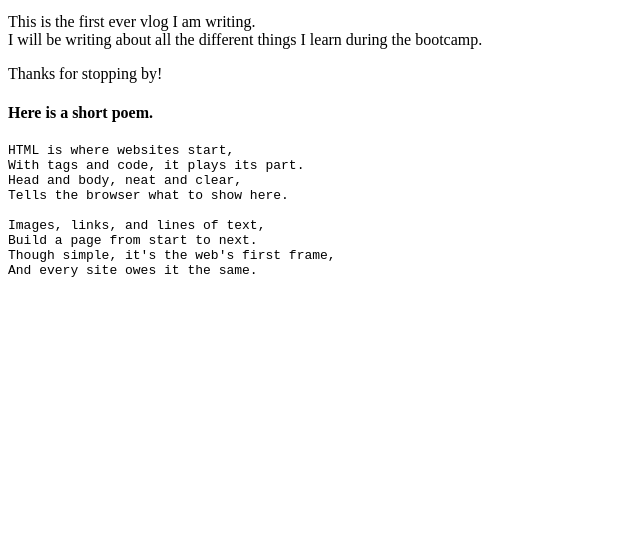
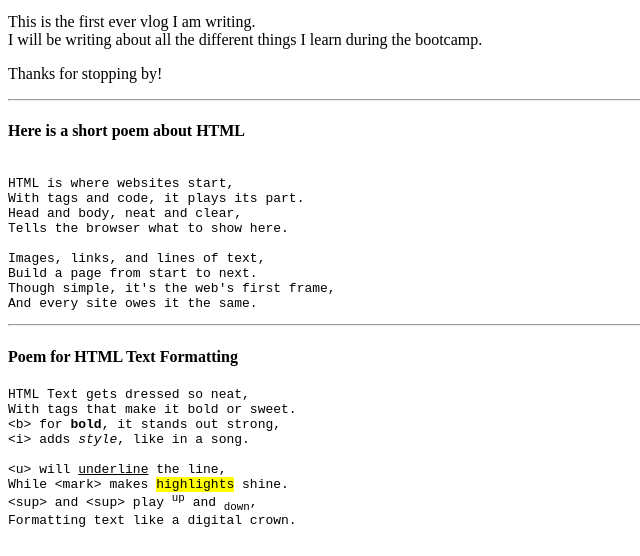
Before and after one commit to deep-ghotane/html-basic, a plain HTML site: page blog.html in a window 1280 px wide. Shown: the part 421-977 px from the top of the page, without its empty margins (0-640 px from the left). Before the commit the page ends 800 px from the top, so only its background shows below. Drawn offline with Linux system fonts and the light colour scheme.

Commit message:
Used pre element and Some other TEXT FORMATTING

```diff
--- a/blog.html
+++ b/blog.html
@@ -21,8 +21,11 @@
         bootcamp.
       </p>
       <p>Thanks for stopping by!</p>
-      <h4>Here is a short poem.</h4>
+      <hr />
+      <!--Horizontal line-->
+      <h4>Here is a short poem about <strong>HTML</strong></h4>
       <pre>
+        <!-- <pre> element displays the content as it is unlike <p> element -->
 HTML is where websites start,
 With tags and code, it plays its part.
 Head and body, neat and clear,
@@ -31,8 +34,23 @@ Tells the browser what to show here.
 Images, links, and lines of text,
 Build a page from start to next.
 Though simple, it's the web's first frame,
-And every site owes it the same.</pre
-      >
+And every site owes it the same.
+</pre>
+    </div>
+    <hr />
+    <h4>Poem for HTML Text Formatting</h4>
+    <div>
+      <pre>
+HTML Text gets dressed so neat,
+With tags that make it bold or sweet.
+&lt;b&gt; for <b>bold</b>, it stands out strong,
+&lt;i&gt; adds <i>style</i>, like in a song.
+
+&lt;u&gt; will <u>underline</u> the line,
+While &lt;mark&gt; makes <mark>highlights</mark> shine.
+&lt;sup&gt; and &lt;sup&gt; play <sup>up</sup> and <sub>down</sub>,
+Formatting text like a digital crown.
+      </pre>
     </div>
   </body>
 </html>
```
